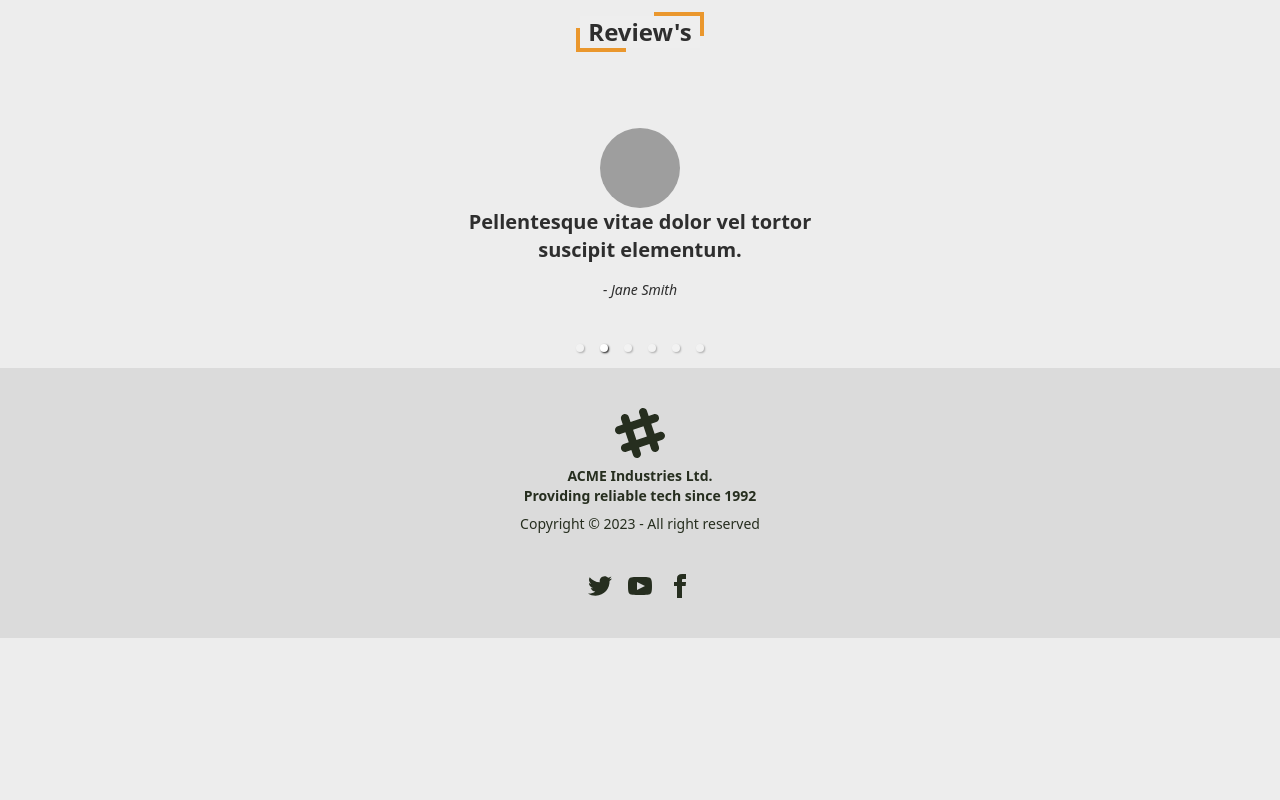
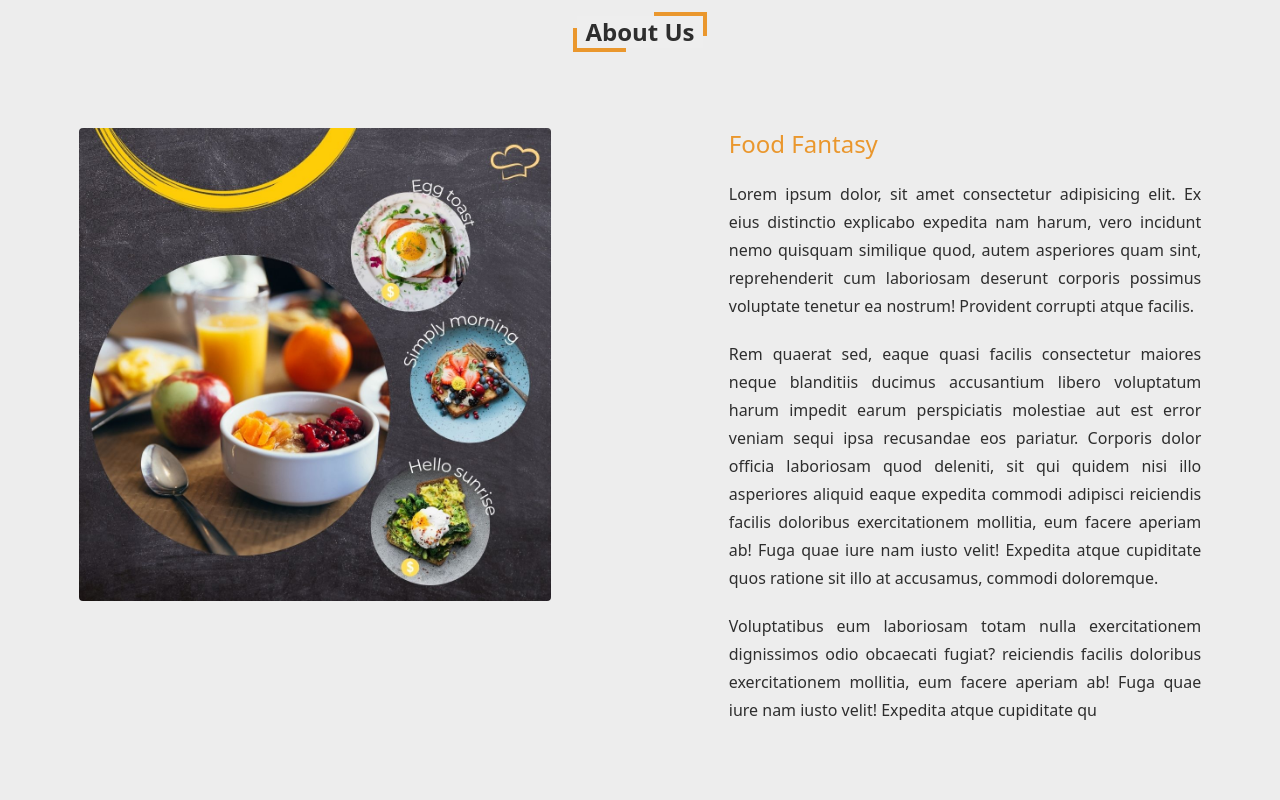
Before and after one commit to Habibtusher/booking-service-frontend, a Next.js app: page /home in a window 1280 px wide. Shown: the part 960-1760 px from the top of the page. Before the commit the page ends 1598 px from the top, so only its background shows below. Built offline with nearby package versions, Linux system fonts and the light colour scheme; no server answers; grey boxes are pictures that could not be loaded.

Commit message:
About us

```diff
--- a/src/app/(main)/home/page.tsx
+++ b/src/app/(main)/home/page.tsx
@@ -19,6 +19,7 @@
       </div>
 
       <Foods />
+      <AboutUs/>
       <Reviews />
     </div>
   );
--- a/src/components/AboutUs.tsx
+++ b/src/components/AboutUs.tsx
@@ -2,17 +2,58 @@
 
 const AboutUs = () => {
   return (
-    <div
-      className="relative min-h-full bg-cover bg-center h-96 bg-opacity-50 grid lg:grid-cols-2 gap-4 text-white items-center justify-center"
-      style={{
-        backgroundImage:
-          "url('https://static.nationalgeographic.co.uk/files/styles/image_3200/public/tryitnow_GettyImages-1127515284_HR.jpg?w=1600&h=900')",
-      }}
-    >
-      <div className="absolute inset-0 bg-slate-300 opacity-50"></div>{" "}
-      <div className="text-center opacity-100">
-        <h2 className="text-2xl font-bold">Food Fantasy</h2>
-        <p className="mt-2">About Us</p>
+    <div>
+      <div className="w-max h-max mx-auto my-10 lg:my-20 relative">
+        <div className="bg-[#EEEEEE] relative z-10">
+          <p className="text-lg md:text-2xl lg:text-2xl font-semibold text-center px-2">
+            About Us
+          </p>
+        </div>
+        <div className="zindex">
+          <div className="bg-[#EA972D] w-5/12 absolute -bottom-1 -left-1 px-6">
+            0
+          </div>
+          <div className="bg-[#EA972D] w-5/12 absolute -top-1 -right-1">0</div>
+        </div>
+      </div>
+      <div className="container mx-auto">
+        <div className="gap-5 grid justify-items-center xl:grid-cols-2">
+          <div className="w-1/2 md:w-3/4">
+            <img className="rounded hidden md:block " src="/about_banner.jpg" alt="" />
+          </div>
+          <div className="font-sans w-3/4 ">
+            <div>
+               <h2 className="text-2xl text-[#EA972D]">Food Fantasy</h2>
+            <div className="">
+              <p className="pt-5 text-justify leading-7 ">
+                Lorem ipsum dolor, sit amet consectetur adipisicing elit. Ex
+                eius distinctio explicabo expedita nam harum, vero incidunt nemo
+                quisquam similique quod, autem asperiores quam sint,
+                reprehenderit cum laboriosam deserunt corporis possimus
+                voluptate tenetur ea nostrum! Provident corrupti atque facilis.
+              </p>
+              <p className="pt-5 text-justify leading-7">
+                Rem quaerat sed, eaque quasi facilis consectetur maiores neque
+                blanditiis ducimus accusantium libero voluptatum harum impedit
+                earum perspiciatis molestiae aut est error veniam sequi ipsa
+                recusandae eos pariatur. Corporis dolor officia laboriosam quod
+                deleniti, sit qui quidem nisi illo asperiores aliquid eaque
+                expedita commodi adipisci reiciendis facilis doloribus
+                exercitationem mollitia, eum facere aperiam ab! Fuga quae iure
+                nam iusto velit! Expedita atque cupiditate quos ratione sit illo
+                at accusamus, commodi doloremque.
+              </p>
+              <p className="pt-5 text-justify leading-7">
+                Voluptatibus eum laboriosam totam nulla exercitationem
+                dignissimos odio obcaecati fugiat? reiciendis facilis doloribus
+                exercitationem mollitia, eum facere aperiam ab! Fuga quae iure
+                nam iusto velit! Expedita atque cupiditate qu
+              </p>
+            </div>
+            </div>
+
+          </div>
+        </div>
       </div>
     </div>
   );
--- a/src/components/FoodCard.tsx
+++ b/src/components/FoodCard.tsx
@@ -63,8 +63,6 @@
         )}
       </div>
     </div>
-
-
   );
 };
 
--- a/src/components/Footer.tsx
+++ b/src/components/Footer.tsx
@@ -1,25 +1,64 @@
-import React from 'react';
+import React from "react";
 
 const Footer = () => {
   return (
-        <div>
     <footer className="footer footer-center p-10 bg-base-200 text-primary-content">
       <aside>
-                    <svg width="50" height="50" viewBox="0 0 24 24" xmlns="http://www.w3.org/2000/svg" fillRule="evenodd" clipRule="evenodd" className="inline-block fill-current"><path d="M22.672 15.226l-2.432.811.841 2.515c.33 1.019-.209 2.127-1.23 2.456-1.15.325-2.148-.321-2.463-1.226l-.84-2.518-5.013 1.677.84 2.517c.391 1.203-.434 2.542-1.831 2.542-.88 0-1.601-.564-1.86-1.314l-.842-2.516-2.431.809c-1.135.328-2.145-.317-2.463-1.229-.329-1.018.211-2.127 1.231-2.456l2.432-.809-1.621-4.823-2.432.808c-1.355.384-2.558-.59-2.558-1.839 0-.817.509-1.582 1.327-1.846l2.433-.809-.842-2.515c-.33-1.02.211-2.129 1.232-2.458 1.02-.329 2.13.209 2.461 1.229l.842 2.515 5.011-1.677-.839-2.517c-.403-1.238.484-2.553 1.843-2.553.819 0 1.585.509 1.85 1.326l.841 2.517 2.431-.81c1.02-.33 2.131.211 2.461 1.229.332 1.018-.21 2.126-1.23 2.456l-2.433.809 1.622 4.823 2.433-.809c1.242-.401 2.557.484 2.557 1.838 0 .819-.51 1.583-1.328 1.847m-8.992-6.428l-5.01 1.675 1.619 4.828 5.011-1.674-1.62-4.829z"></path></svg>
+        <svg
+          width="50"
+          height="50"
+          viewBox="0 0 24 24"
+          xmlns="http://www.w3.org/2000/svg"
+          fillRule="evenodd"
+          clipRule="evenodd"
+          className="inline-block fill-current text-[#EA972D]"
+        >
+          <path d="M22.672 15.226l-2.432.811.841 2.515c.33 1.019-.209 2.127-1.23 2.456-1.15.325-2.148-.321-2.463-1.226l-.84-2.518-5.013 1.677.84 2.517c.391 1.203-.434 2.542-1.831 2.542-.88 0-1.601-.564-1.86-1.314l-.842-2.516-2.431.809c-1.135.328-2.145-.317-2.463-1.229-.329-1.018.211-2.127 1.231-2.456l2.432-.809-1.621-4.823-2.432.808c-1.355.384-2.558-.59-2.558-1.839 0-.817.509-1.582 1.327-1.846l2.433-.809-.842-2.515c-.33-1.02.211-2.129 1.232-2.458 1.02-.329 2.13.209 2.461 1.229l.842 2.515 5.011-1.677-.839-2.517c-.403-1.238.484-2.553 1.843-2.553.819 0 1.585.509 1.85 1.326l.841 2.517 2.431-.81c1.02-.33 2.131.211 2.461 1.229.332 1.018-.21 2.126-1.23 2.456l-2.433.809 1.622 4.823 2.433-.809c1.242-.401 2.557.484 2.557 1.838 0 .819-.51 1.583-1.328 1.847m-8.992-6.428l-5.01 1.675 1.619 4.828 5.011-1.674-1.62-4.829z"></path>
+        </svg>
         <p className="font-bold">
-                        ACME Industries Ltd. <br />Providing reliable tech since 1992
+          ACME Industries Ltd. <br />
+          Providing reliable tech since 1992
         </p>
         <p>Copyright © 2023 - All right reserved</p>
       </aside>
       <nav>
         <div className="grid grid-flow-col gap-4">
-                        <a><svg xmlns="http://www.w3.org/2000/svg" width="24" height="24" viewBox="0 0 24 24" className="fill-current"><path d="M24 4.557c-.883.392-1.832.656-2.828.775 1.017-.609 1.798-1.574 2.165-2.724-.951.564-2.005.974-3.127 1.195-.897-.957-2.178-1.555-3.594-1.555-3.179 0-5.515 2.966-4.797 6.045-4.091-.205-7.719-2.165-10.148-5.144-1.29 2.213-.669 5.108 1.523 6.574-.806-.026-1.566-.247-2.229-.616-.054 2.281 1.581 4.415 3.949 4.89-.693.188-1.452.232-2.224.084.626 1.956 2.444 3.379 4.6 3.419-2.07 1.623-4.678 2.348-7.29 2.04 2.179 1.397 4.768 2.212 7.548 2.212 9.142 0 14.307-7.721 13.995-14.646.962-.695 1.797-1.562 2.457-2.549z"></path></svg></a>
-                        <a><svg xmlns="http://www.w3.org/2000/svg" width="24" height="24" viewBox="0 0 24 24" className="fill-current"><path d="M19.615 3.184c-3.604-.246-11.631-.245-15.23 0-3.897.266-4.356 2.62-4.385 8.816.029 6.185.484 8.549 4.385 8.816 3.6.245 11.626.246 15.23 0 3.897-.266 4.356-2.62 4.385-8.816-.029-6.185-.484-8.549-4.385-8.816zm-10.615 12.816v-8l8 3.993-8 4.007z"></path></svg></a>
-                        <a><svg xmlns="http://www.w3.org/2000/svg" width="24" height="24" viewBox="0 0 24 24" className="fill-current"><path d="M9 8h-3v4h3v12h5v-12h3.642l.358-4h-4v-1.667c0-.955.192-1.333 1.115-1.333h2.885v-5h-3.808c-3.596 0-5.192 1.583-5.192 4.615v3.385z"></path></svg></a>
+          <a>
+            <svg
+              xmlns="http://www.w3.org/2000/svg"
+              width="24"
+              height="24"
+              viewBox="0 0 24 24"
+              className="fill-current"
+            >
+              <path d="M24 4.557c-.883.392-1.832.656-2.828.775 1.017-.609 1.798-1.574 2.165-2.724-.951.564-2.005.974-3.127 1.195-.897-.957-2.178-1.555-3.594-1.555-3.179 0-5.515 2.966-4.797 6.045-4.091-.205-7.719-2.165-10.148-5.144-1.29 2.213-.669 5.108 1.523 6.574-.806-.026-1.566-.247-2.229-.616-.054 2.281 1.581 4.415 3.949 4.89-.693.188-1.452.232-2.224.084.626 1.956 2.444 3.379 4.6 3.419-2.07 1.623-4.678 2.348-7.29 2.04 2.179 1.397 4.768 2.212 7.548 2.212 9.142 0 14.307-7.721 13.995-14.646.962-.695 1.797-1.562 2.457-2.549z"></path>
+            </svg>
+          </a>
+          <a>
+            <svg
+              xmlns="http://www.w3.org/2000/svg"
+              width="24"
+              height="24"
+              viewBox="0 0 24 24"
+              className="fill-current"
+            >
+              <path d="M19.615 3.184c-3.604-.246-11.631-.245-15.23 0-3.897.266-4.356 2.62-4.385 8.816.029 6.185.484 8.549 4.385 8.816 3.6.245 11.626.246 15.23 0 3.897-.266 4.356-2.62 4.385-8.816-.029-6.185-.484-8.549-4.385-8.816zm-10.615 12.816v-8l8 3.993-8 4.007z"></path>
+            </svg>
+          </a>
+          <a>
+            <svg
+              xmlns="http://www.w3.org/2000/svg"
+              width="24"
+              height="24"
+              viewBox="0 0 24 24"
+              className="fill-current"
+            >
+              <path d="M9 8h-3v4h3v12h5v-12h3.642l.358-4h-4v-1.667c0-.955.192-1.333 1.115-1.333h2.885v-5h-3.808c-3.596 0-5.192 1.583-5.192 4.615v3.385z"></path>
+            </svg>
+          </a>
         </div>
       </nav>
     </footer>
-        </div>
   );
 };
 
```
Also changed, not shown: public/about_banner.jpg (added). Lines whose indentation alone changed are shown as unchanged.
